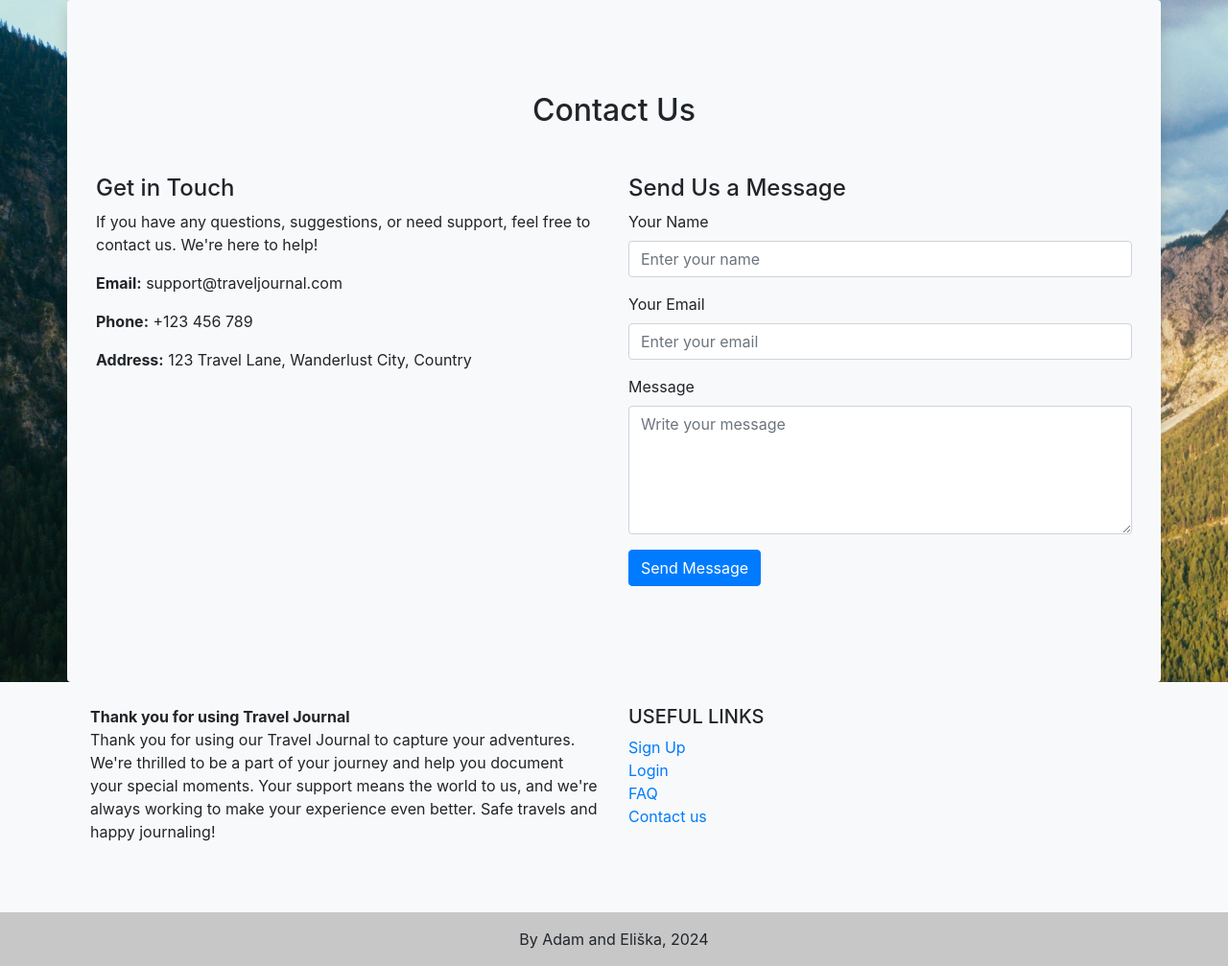
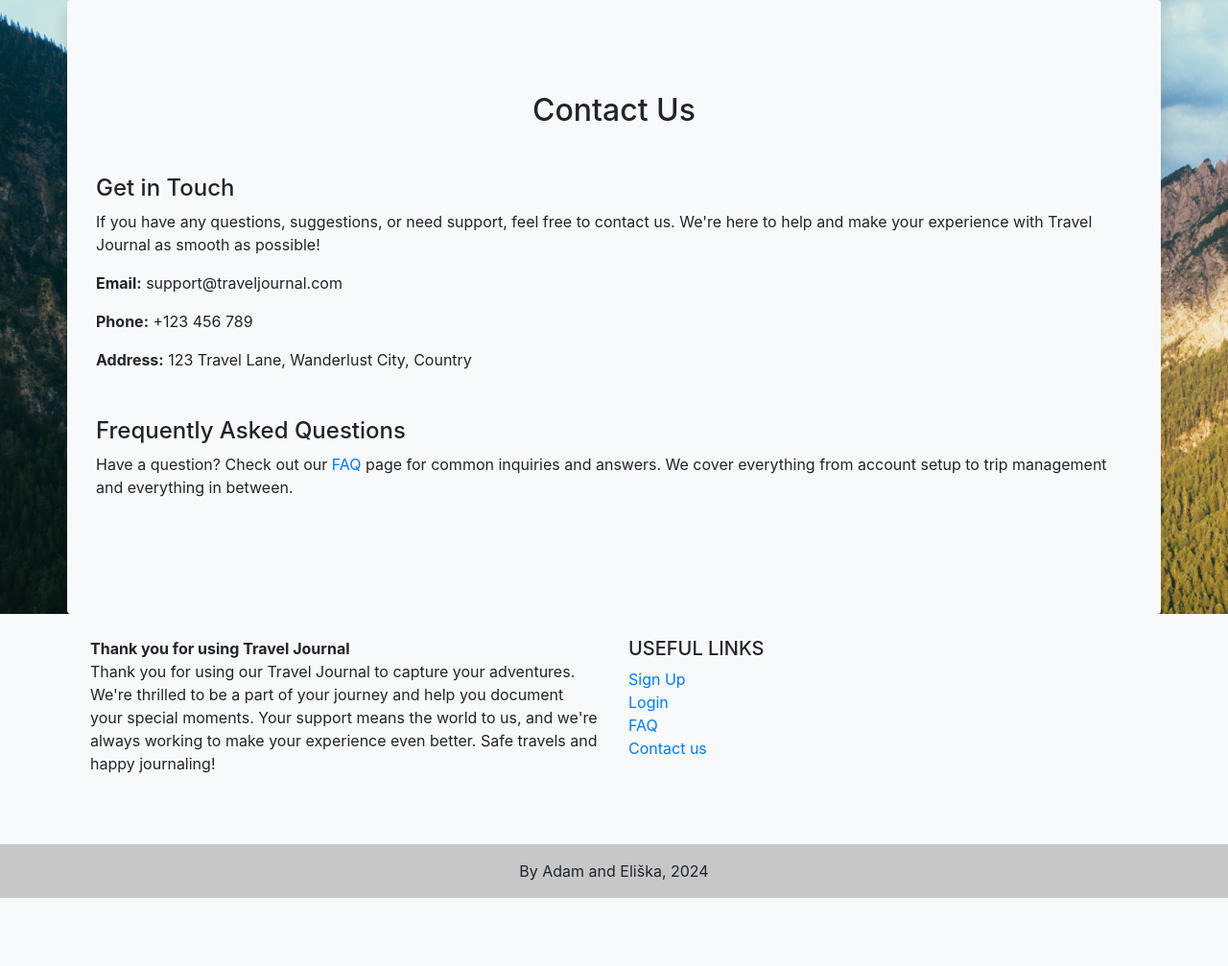
Before and after one commit to celiska/travel_journal, a Django app: page /contact in a window 1280 px wide. Shown: the part 72-1079 px from the top of the page at 96% size. After the commit the page ends 1008 px from the top, so only its background shows below. Run offline with Django 5.2, Linux system fonts and the light colour scheme; parts of the project's set-up code (start-up, migrations or seed data) failed here and were passed over; some libraries are stand-ins or nearby versions.

Commit message:
Changed images directory to media + small adjustments in footer,faq, contact, entries

```diff
--- a/templates/footer.html
+++ b/templates/footer.html
@@ -20,10 +20,10 @@
               <h5 class="text-uppercase">Useful links</h5>
               <ul class="list-unstyled mb-0">
                 <li>
-                  <a href="#!" class="text-primary">Sign Up</a>
+                  <a href="{% url 'signup' %}" class="text-primary">Sign Up</a>
                 </li>
                 <li>
-                  <a href="#!" class="text-primary">Login</a>
+                  <a href="{% url 'login' %}" class="text-primary">Login</a>
                 </li>
                 <li>
                   <a href="{% url 'faq' %}" class="text-primary">FAQ</a>
--- a/templates/registration/profile.html
+++ b/templates/registration/profile.html
@@ -30,7 +30,7 @@
             {% if profile.profile_picture %}
                 <img src="{{ profile.profile_picture.url }}" alt="Profile picture" class="img-fluid rounded-circle profile_picture">
             {% else %}
-                <img src="/images/profiles/profile_default.jpg" alt="Default profile picture" class="img-fluid rounded-circle profile_picture">
+                <img src="/media/profile_default.jpg" alt="Default profile picture" class="img-fluid rounded-circle profile_picture">
             {% endif %}
         </div>
     </div>
--- a/travel_journal/settings.py
+++ b/travel_journal/settings.py
@@ -128,9 +128,8 @@ STATIC_ROOT = BASE_DIR / 'staticfiles'
 
 DEFAULT_AUTO_FIELD = 'django.db.models.BigAutoField'
 
+MEDIA_ROOT = BASE_DIR / 'media'
 MEDIA_URL = '/media/'
-MEDIA_ROOT = os.path.join(BASE_DIR, 'images')
-#MEDIA_URL = 'images/'
 
 LOGIN_REDIRECT_URL = 'home'
 LOGOUT_REDIRECT_URL = 'home'
--- a/viewer/models.py
+++ b/viewer/models.py
@@ -119,7 +119,7 @@ class Entry(models.Model):
             return duration.days
 
 class Image(models.Model):
-    image = models.ImageField(upload_to="images/", null=False, blank=False)
+    image = models.ImageField(null=False, blank=False)
     description = models.TextField(null=True, blank=True)
     entry = models.ForeignKey(Entry, on_delete=models.CASCADE, null=False, blank=False)
 
--- a/viewer/templates/contact.html
+++ b/viewer/templates/contact.html
@@ -5,32 +5,17 @@
     <h2 class="text-center mb-5">Contact Us</h2>
 
     <div class="row">
-        <div class="col-md-6">
+        <div class="col-md-12">
             <h4>Get in Touch</h4>
-            <p>If you have any questions, suggestions, or need support, feel free to contact us. We're here to help!</p>
+            <p>If you have any questions, suggestions, or need support, feel free to contact us. We're here to help and make your experience with Travel Journal as smooth as possible!</p>
 
             <p><strong>Email:</strong> support@traveljournal.com</p>
             <p><strong>Phone:</strong> +123 456 789</p>
             <p><strong>Address:</strong> 123 Travel Lane, Wanderlust City, Country</p>
-        </div>
 
-        <div class="col-md-6">
-            <h4>Send Us a Message</h4>
-            <form>
-                <div class="form-group">
-                    <label for="name">Your Name</label>
-                    <input type="text" class="form-control" id="name" placeholder="Enter your name">
-                </div>
-                <div class="form-group">
-                    <label for="email">Your Email</label>
-                    <input type="email" class="form-control" id="email" placeholder="Enter your email">
-                </div>
-                <div class="form-group">
-                    <label for="message">Message</label>
-                    <textarea class="form-control" id="message" rows="5" placeholder="Write your message"></textarea>
-                </div>
-                <button type="submit" class="btn btn-primary">Send Message</button>
-            </form>
+            <h4 class="mt-5">Frequently Asked Questions</h4>
+            <p>Have a question? Check out our <a href="{% url 'faq' %}">FAQ</a> page for common inquiries and answers. We cover everything from account setup to trip management and everything in between.</p>
+
         </div>
     </div>
 </div>
--- a/viewer/templates/entries.html
+++ b/viewer/templates/entries.html
@@ -3,6 +3,9 @@
 
 {% block content %}
 <h1 class="display-4">Popular trips</h1>
+<div class="h5 font-weight-normal mb-3 mt-3 text-">Looking for inspiration for your next trip? Explore our collection of entries filled with
+    travel stories, tips, and beautiful destinations. Whether you're planning a weekend getaway or a long vacation,
+    you're sure to find ideas that spark your wanderlust here.</div>
 
 <div class="d-flex justify-content-between">
     <a href="#" class="mb-4" data-toggle="collapse" data-target="#filterForm" aria-expanded="false" aria-controls="filterForm">
--- a/viewer/templates/entry.html
+++ b/viewer/templates/entry.html
@@ -12,7 +12,7 @@
                     <img src="{{ entry.author.profile.profile_picture.url }}" alt="Profile picture"
                          class="img-fluid rounded-circle profile_picture_small">
                 {% else %}
-                    <img src="/images/profiles/profile_default.jpg" alt="Default profile picture"
+                    <img src="/media/profile_default.jpg" alt="Default profile picture"
                          class="img-fluid rounded-circle profile_picture_small">
                 {% endif %}
                 {{ entry.author.profile.display_name }}
--- a/viewer/templates/trips.html
+++ b/viewer/templates/trips.html
@@ -5,7 +5,6 @@
 <h1 class="display-4">Popular trips</h1>
 
 <div class="row">
-    <!-- Filters Column -->
     <div class="container border rounded shadow-sm">
         <h3 class="text-secondary filter">Filters</h3>
 
@@ -45,10 +44,8 @@
         </form>
     </div>
 <hr/>
-    <!-- Trips Column -->
     <div class="container bg-white p-4 mt-4 border rounded shadow-sm">
         <h3 class="text-secondary">Trips</h3>
-        <!-- Tady bude obsah s výpisem cest -->
     </div>
 </div>
 
```
Also changed, not shown: viewer/templates/faq.html (+26 -28 lines), images/rome1.jpg (deleted), images/trees.jpg (deleted), images/trees2.jpg (deleted), media/eiffel_tower.jpeg (renamed from images/images/eiffel_tower.jpeg), media/flower.png (renamed from images/profiles/flower.png), media/mountain.jpg (renamed from images/mountain.jpg), media/paris-rain-louvre.jpg (renamed from images/paris-rain-louvre.jpg), media/profile_default.jpg (renamed from images/profiles/profile_default.jpg), media/yellowstone.jpg (renamed from images/yellowstone.jpg), viewer/migrations/0002_alter_image_image.py (added), 3 other files.
